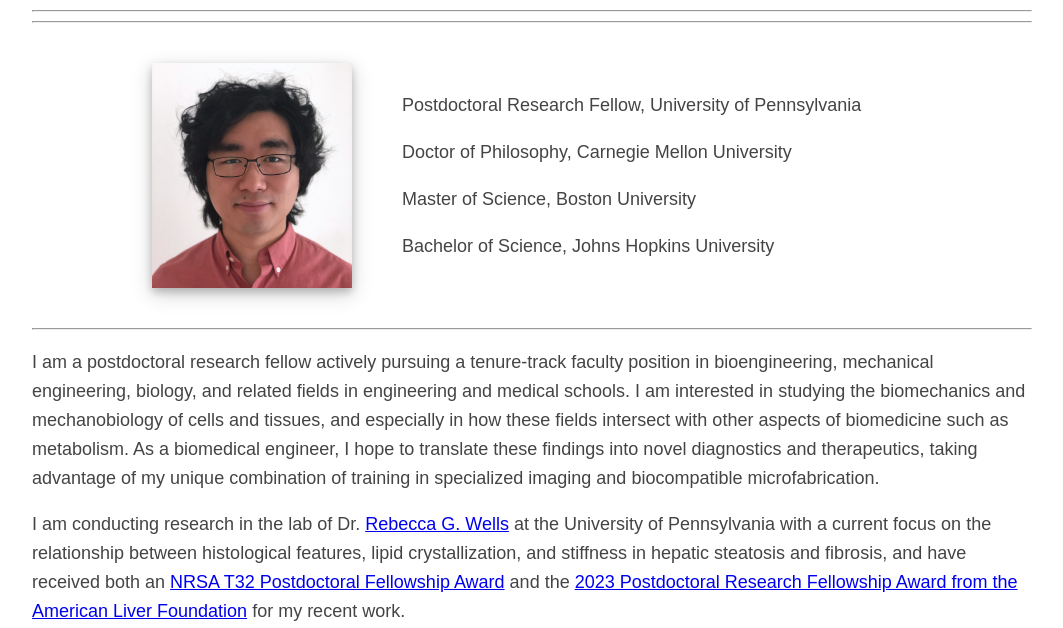
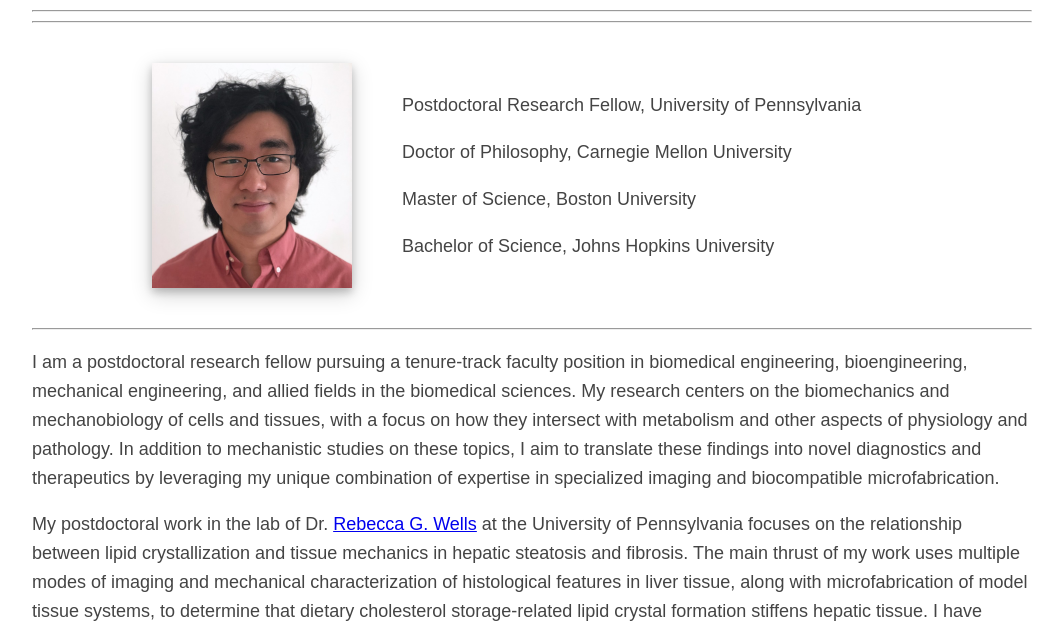
Before and after one commit to DavidLi-T/DavidLi-T.github.io, a plain HTML site: page index.html in a window 1280 px wide. Shown: the part 172-800 px from the top of the page, without its empty margins (108-1171 px from the left). Drawn offline with Linux system fonts and the light colour scheme.

Commit message:
Updated text.

```diff
--- a/index.html
+++ b/index.html
@@ -44,9 +44,9 @@
 
 	<hr>
 
-	<p>I am a postdoctoral research fellow actively pursuing a tenure-track faculty position in bioengineering, mechanical engineering, biology, and related fields in engineering and medical schools. I am interested in studying the biomechanics and mechanobiology of cells and tissues, and especially in how these fields intersect with other aspects of biomedicine such as metabolism. As a biomedical engineer, I hope to translate these findings into novel diagnostics and therapeutics, taking advantage of my unique combination of training in specialized imaging and biocompatible microfabrication.
+	<p>I am a postdoctoral research fellow pursuing a tenure-track faculty position in biomedical engineering, bioengineering, mechanical engineering, and allied fields in the biomedical sciences. My research centers on the biomechanics and mechanobiology of cells and tissues, with a focus on how they intersect with metabolism and other aspects of physiology and pathology. In addition to mechanistic studies on these topics, I aim to translate these findings into novel diagnostics and therapeutics by leveraging my unique combination of expertise in specialized imaging and biocompatible microfabrication.
 
-	<p>I am conducting research in the lab of Dr. <a href="https://www.med.upenn.edu/apps/faculty/index.php/g275/p26645" target="_blank" rel="noopener noreferrer">Rebecca G. Wells</a> at the University of Pennsylvania with a current focus on the relationship between histological features, lipid crystallization, and stiffness in hepatic steatosis and fibrosis, and have received both an <a href="https://reporter.nih.gov/search/pWzDIB8gMUG9nvBD-0KSPw/projects" target="_blank" rel="noopener noreferrer">NRSA T32 Postdoctoral Fellowship Award</a> and the <a href="https://liverfoundation.org/medical-professionals/research-awards-program/postdoctoral-fellowships/david-li/" target="_blank" rel="noopener noreferrer">2023 Postdoctoral Research Fellowship Award from the American Liver Foundation</a> for my recent work.</p>
+	<p>My postdoctoral work in the lab of Dr. <a href="https://www.med.upenn.edu/apps/faculty/index.php/g275/p26645" target="_blank" rel="noopener noreferrer">Rebecca G. Wells</a> at the University of Pennsylvania focuses on the relationship between lipid crystallization and tissue mechanics in hepatic steatosis and fibrosis. The main thrust of my work uses multiple modes of imaging and mechanical characterization of histological features in liver tissue, along with microfabrication of model tissue systems, to determine that dietary cholesterol storage-related lipid crystal formation stiffens hepatic tissue. I have received the gracious support of both an <a href="https://reporter.nih.gov/search/pWzDIB8gMUG9nvBD-0KSPw/projects" target="_blank" rel="noopener noreferrer">NRSA T32 Postdoctoral Fellowship Award</a> and the <a href="https://liverfoundation.org/medical-professionals/research-awards-program/postdoctoral-fellowships/david-li/" target="_blank" rel="noopener noreferrer">2023 Postdoctoral Research Fellowship Award from the American Liver Foundation</a> for this work.</p>
 
 	<p>Working with Dr. Wells and in collaboration with Dr. <a href="https://cdb.med.upenn.edu/people/paul-a-janmey-ph-d/" target="_blank" rel="noopener noreferrer">Paul A. Janmey</a>, I developed a technique to associate tissue mechanics with histology at the mesoscale, and have published in <em>FASEB Bioadvances</em> how liver fat accumulation causes softening on the macro and meso scales. In my doctoral work with Dr. <a href="https://yuliwang.bme.cmu.edu/People/index.html" target="_blank" rel="noopener noreferrer">Yu-li Wang</a> at Carnegie Mellon University, I discovered that cells coordinate collective movement through Wnt signaling, published in <em>PNAS</em>. While training with Dr. <a href="https://www.bu.edu/eng/profile/joyce-y-wong-ph-d/" target="_blank" rel="noopener noreferrer">Joyce Y. Wong</a> at Boston University, I studied biomimetic microfabrication of silk in collaboration with Dr. <a href="https://facultyprofiles.tufts.edu/david-kaplan" target="_blank" rel="noopener noreferrer">David. L. Kaplan</a>, published in <em>Biofabrication</em>.</p>
 
@@ -75,5 +75,8 @@
 		<a href="pdf/davidli%20CurriculumVitae.pdf" target="_blank" rel="noopener noreferrer" class="button">Curriculum Vitae</a>
 		<a href="https://orcid.org/0000-0002-4285-5598" target="_blank" rel="noopener noreferrer" class="button">ORCID</a>
 	</div>
+
+	<h2>Contact Me</h2>
+	<p>If interested, please reach me at: <span class="email">David.Li@pennmedicine.upenn<b>.example</b>.edu</span></p>
 </body>
 </html>
```
